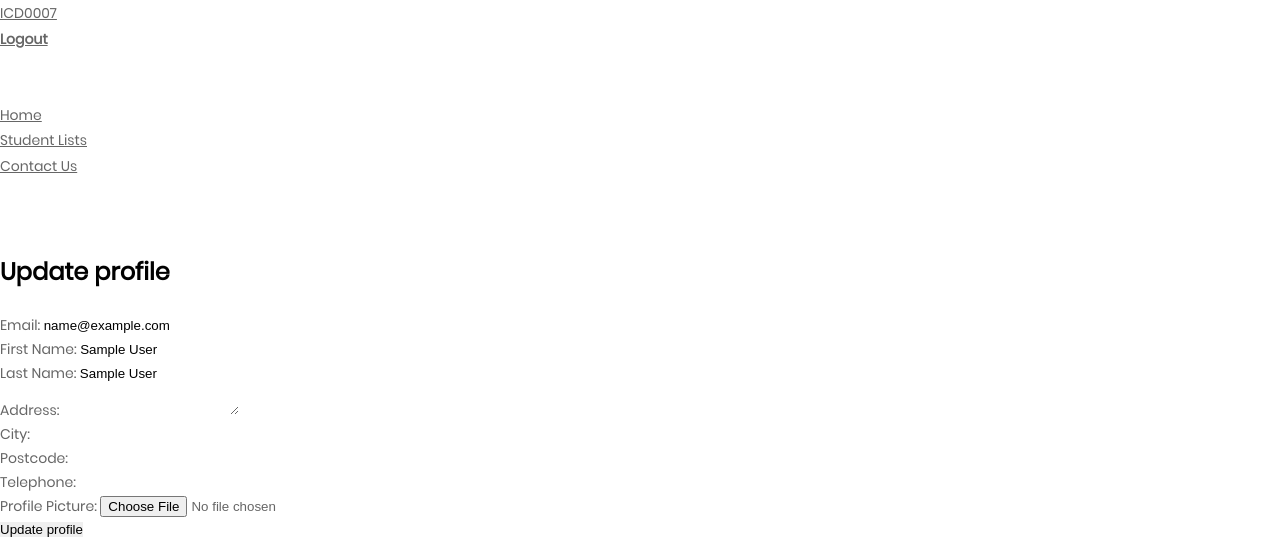
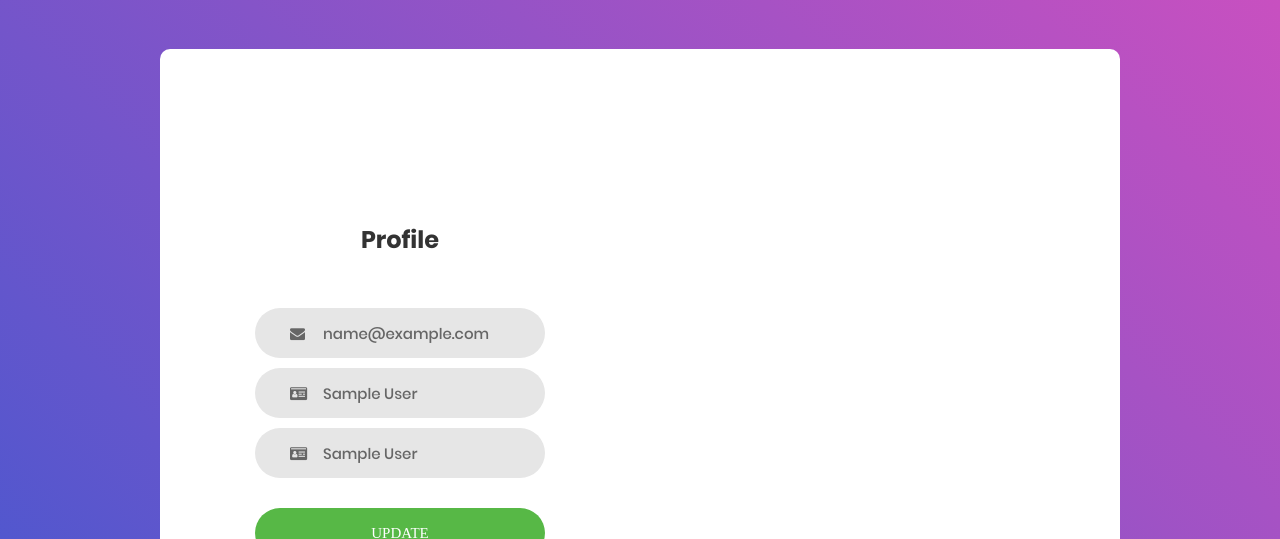
Before and after one commit to cembaykara/webTechProject, a PHP site: page /mywebapp/profile.php in a window 1280 px wide. Shown: the top 539 px of the page. Run offline with PHP 8.4, Linux system fonts and the light colour scheme; the visitor is signed in with stand-in values (Sample User, id 1); data that the repository does not hold is empty; some libraries are stand-ins or nearby versions; some web fonts are replaced.

Commit message:
profile page updated

```diff
--- a/mywebapp/profile.php
+++ b/mywebapp/profile.php
@@ -6,45 +6,36 @@ require_once ('application/models/User.php');
  * @var $userData User
  */
 ?>
-<!DOCTYPE HTML>
-<html>
+<!DOCTYPE html>
+<html lang="en">
 <head>
-    <title>::Profile::</title>
-    <meta http-equiv="Content-Type" content="text/html; charset=utf-8">
-    <meta name="description" content="">
-    <meta name="keywords" content="">
-    <link rel="stylesheet" href="/mywebapp/css/main.css" type="text/css">
-    <link rel="shortcut icon" href="/mywebapp/images/favicon.ico?v=2" type="image/x-icon"/>
+	<title>ata$a | profile</title>
+	<meta charset="UTF-8">
+	<meta name="viewport" content="width=device-width, initial-scale=1">
+<!--===============================================================================================-->
+	<link rel="icon" type="image/png" href="images/icons/favicon.ico"/>
+<!--===============================================================================================-->
+	<link rel="stylesheet" type="text/css" href="vendor/bootstrap/css/bootstrap.min.css">
+<!--===============================================================================================-->
+	<link rel="stylesheet" type="text/css" href="fonts/font-awesome-4.7.0/css/font-awesome.min.css">
+<!--===============================================================================================-->
+	<link rel="stylesheet" type="text/css" href="vendor/animate/animate.css">
+<!--===============================================================================================-->
+	<link rel="stylesheet" type="text/css" href="vendor/css-hamburgers/hamburgers.min.css">
+<!--===============================================================================================-->
+	<link rel="stylesheet" type="text/css" href="vendor/select2/select2.min.css">
+<!--===============================================================================================-->
+	<link rel="stylesheet" type="text/css" href="css/util.css">
+	<link rel="stylesheet" type="text/css" href="css/main.css">
+<!--===============================================================================================-->
 </head>
 <body>
-<div id="wrapper">
-    <div id="maincontent">
 
-        <div id="header">
-            <div id="logo" class="left">
-                <a href="/mywebapp">ICD0007</a>
-            </div>
-            <div class="right marT10">
-                <b>
-                    <a href="/mywebapp/logout.php">Logout</a>
-                </b>
-            </div>
-            <br><br>
-            <ul class="topmenu">
-                <li><a href="/mywebapp">Home</a></li>
-                <li><a href="/mywebapp">Student Lists</a></li>
-                <li><a href="/mywebapp">Contact Us</a></li>
-            </ul>
-            <br>
-            <div class="banner"><p></p></div>
-            <br class="clear"/>
-        </div>
+	<div class="limiter">
+		<div class="container-login100">
+			<div class="wrap-login100">
 
 				<div class="content">
-            <br/>
-            <div class="content-area">
-                <h2>Update profile</h2>
-                <br/>
 					<?php
                 	if (isset($_SESSION['error_message'])) {
                     	echo '<p>' . $_SESSION['error_message'] . '</p>';
@@ -52,62 +43,78 @@ require_once ('application/models/User.php');
                     	echo '<p>' . $_SESSION['success_message'] . '</p>';
                 	}
                 	?>
-                <form id="updateForm" action="application/updateHandler.php" method="POST" enctype="multipart/form-data">
+
+				<form id="updateForm" class="login100-form validate-form" action="application/updateHandler.php" method="POST" enctype="multipart/form-data">
+					<span class="login100-form-title">
+						Profile
+					</span>
+
 					<input type="hidden" name="data[id]" value="<?= $userData['id']; ?>"/>
-                    <p>
-                        <label>Email: </label>
-                        <input type="text" name="data[email]" value="<?= $userData['email']; ?>"/>
-                    <p>
-                    <p>
-                        <label>First Name: </label>
-                        <input type="text" name="data[firstname]" value="<?= $userData['firstname']; ?>"/>
-                    <p>
-                    <p>
-                        <label>Last Name: </label>
-                        <input type="text" name="data[lastname]" value="<?= $userData['lastname']; ?>"/>
-                    <p>
-                    <p>
-                        <label>Address: </label>
-                        <textarea name="data[address]"><?= $userData['address']; ?></textarea>
-                    <p>
-                    <p>
-                        <label>City: </label>
-                        <input type="text" name="data[city]" value="<?= $userData['city']; ?>"/>
-                    <p>
-                    <p>
-                        <label>Postcode: </label>
-                        <input type="text" name="data[postcode]" value="<?= $userData['postal_code']; ?>"/>
-                    <p>
-                    <p>
-                        <label>Telephone: </label>
-                        <input type="text" name="data[telephone]" value="<?= $userData['telephone']; ?>"/>
-                    <p>
-                    <p>
-                        <label>Profile Picture: </label>
-                        <input type="file" name="fileToUpload" id="fileToUpload">
-                    <p>
-                    <p>
-                        <input type="submit" name="btnSubmit" value="Update profile" class="button marL10"/>
-                    <p>
+
+					<div class="wrap-input100 validate-input" data-validate = "Valid email is required: ex@abc.xyz">
+						<input class="input100" type="email" name="data[email]" value="<?= $userData['email']; ?>">
+						<span class="focus-input100"></span>
+						<span class="symbol-input100">
+							<i class="fa fa-envelope" aria-hidden="true"></i>
+						</span>
+					</div>
+
+					<div class="wrap-input100 validate-input">
+						<input class="input100" type="text" name="data[firstname]" value="<?= $userData['firstname']; ?>">
+						<span class="focus-input100"></span>
+						<span class="symbol-input100">
+							<i class="fa fa-id-card" aria-hidden="false"></i>
+						</span>
+					</div>
+
+					<div class="wrap-input100 validate-input">
+						<input class="input100" type="text" name="data[lastname]" value="<?= $userData['lastname']; ?>">
+						<span class="focus-input100"></span>
+						<span class="symbol-input100">
+							<i class="fa fa-id-card" aria-hidden="false"></i>
+						</span>
+					</div>
+
+					<div class="container-login100-form-btn">
+						<button type="submit" class="login100-form-btn">
+							Update
+						</button>
+					</div>
+
+					<div class="text-center p-t-136">
+						<a class="txt2" href="logout.php">
+							logout
+							<i class="fa fa-long-arrow-right m-l-5" aria-hidden="true"></i>
+						</a>
+					</div>
 				</form>
-                <div id="profileImage">
-                    <img src="uploads/<?= $userData['profile_avatar'] ?>" width="300px" height="280px">
 			</div>
 		</div>
 	</div>
 
-    </div><!-- maincontent -->
-    <br>
-    <div id="footer">
-        <div class="footer">
-            Copyright &copy; 2018 ICD0007. <br/>
-            <a href="/mywebapp">Home</a> | <a href="about">About Us</a> | <a href="contact">Contact Us</a> <br/>
-            <span class="contact">Tel: +372-1111111&nbsp;
-			Email:icd007@icd0007.com</span>
-        </div>
-    </div><!-- footer -->
 
-</div><!-- wrapper -->
 
+
+<!--===============================================================================================-->
+	<script src="vendor/jquery/jquery-3.2.1.min.js"></script>
+<!--===============================================================================================-->
+	<script src="vendor/bootstrap/js/popper.js"></script>
+	<script src="vendor/bootstrap/js/bootstrap.min.js"></script>
+<!--===============================================================================================-->
+	<script src="vendor/select2/select2.min.js"></script>
+<!--===============================================================================================-->
+	<script src="vendor/tilt/tilt.jquery.min.js"></script>
+	<script >
+		$('.js-tilt').tilt({
+			scale: 1.1
+		})
+	</script>
+<!--===============================================================================================-->
+	<script src="js/main.js"></script>
+
+<?php
+unset($_SESSION['error_message']);
+unset($_SESSION['success_message']);
+?>
 </body>
 </html>
```
Also changed, not shown: 3 other files. Lines whose indentation alone changed are shown as unchanged.
